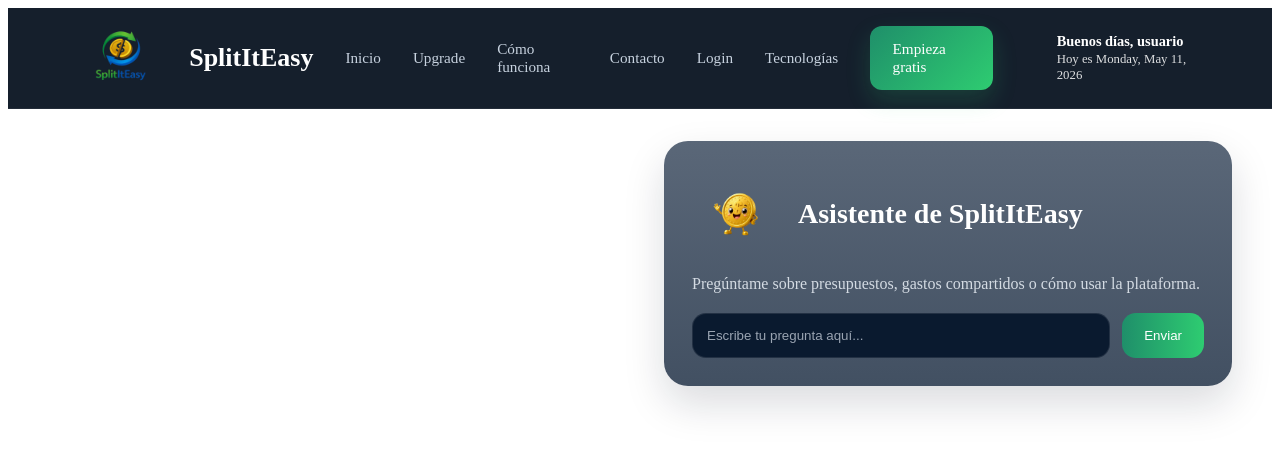
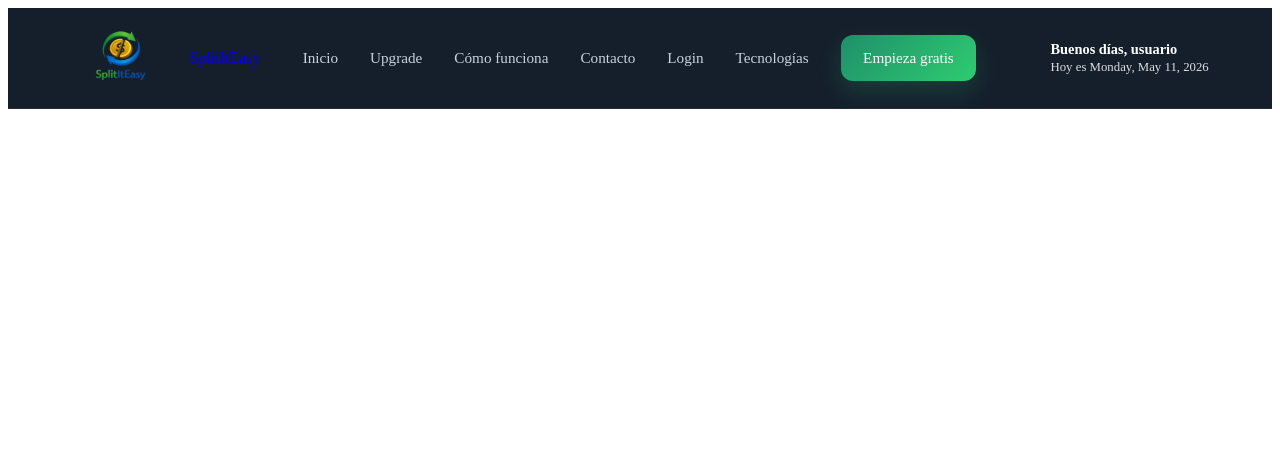
Before and after one commit to MiguelCuevasss/final_project, an Angular app in the folder proyecto_final_split/frontend/splititeasy/: page / in a window 1280 px wide. Shown: the top 450 px of the page. Built offline with nearby package versions, Linux system fonts and the light colour scheme.

Commit message:
Deleting API from header component

```diff
--- a/proyecto_final_split/frontend/splititeasy/src/app/components/header/header.css
+++ b/proyecto_final_split/frontend/splititeasy/src/app/components/header/header.css
@@ -98,97 +98,6 @@
   font-size: 0.8rem;
 }
 
-.chatbot-section {
-  min-height: calc(100vh - 96px);
-  width: 50%;
-  margin-left: auto;
-  background: #ffffff;
-  padding: 32px 40px 32px 24px;
-  box-sizing: border-box;
-  display: flex;
-  justify-content: flex-end;
-}
-
-.chatbot-container {
-  width: 100%;
-  max-width: 760px;
-}
-
-.chatbot-card {
-  background: linear-gradient(180deg, #5a6778, #425062);
-  border-radius: 24px;
-  padding: 28px;
-  box-shadow: 0 18px 40px rgba(15, 23, 42, 0.15);
-}
-
-.chat-header {
-  display: flex;
-  align-items: center;
-  gap: 16px;
-  margin-bottom: 10px;
-}
-
-.chat-avatar {
-  width: 90px;
-  height: 90px;
-  object-fit: contain;
-}
-
-.chatbot-card h2 {
-  color: #ffffff;
-  font-size: 28px;
-  margin: 0;
-}
-
-.chatbot-card p {
-  color: #d4dbe3;
-  margin-bottom: 20px;
-}
-
-.chat-response {
-  background: #0a1a2f;
-  border-left: 4px solid #2ecc71;
-  border-radius: 16px;
-  padding: 16px;
-  color: #ffffff;
-  margin-bottom: 20px;
-}
-
-.chat-input-row {
-  display: flex;
-  gap: 12px;
-}
-
-.chat-input {
-  flex: 1;
-  padding: 14px;
-  border-radius: 14px;
-  border: 1px solid rgba(255,255,255,0.1);
-  background: #0a1a2f;
-  color: white;
-  outline: none;
-  box-sizing: border-box;
-}
-
-.chat-input::placeholder {
-  color: #9aa4b2;
-}
-
-.chat-btn {
-  padding: 14px 22px;
-  border-radius: 14px;
-  border: none;
-  background: linear-gradient(90deg, #1f8f6a, #2ecc71);
-  color: white;
-  cursor: pointer;
-  transition: 0.25s;
-}
-
-.chat-btn:hover {
-  transform: translateY(-2px);
-  box-shadow: 0 10px 20px rgba(46, 204, 113, 0.25);
-}
-
 @media (max-width: 900px) {
   .chatbot-section {
     width: 100%;
--- a/proyecto_final_split/frontend/splititeasy/src/app/components/header/header.html
+++ b/proyecto_final_split/frontend/splititeasy/src/app/components/header/header.html
@@ -1,17 +1,9 @@
 <header class="main-header">
   <div class="header-container">
-    <a routerLink="/" class="brand" aria-label="Ir al inicio">
-      <img src="/logo.png" alt="SplitItEasy logo" class="brand-logo" />
-      <span class="brand-name">SplitItEasy</span>
+    <a routerLink="/" class="brand">
+      <img src="/logo.png" class="brand-logo" />
+      <span>SplitItEasy</span>
     </a>
-
-    <button
-      class="menu-toggle"
-      type="button"
-      aria-label="Abrir menú"
-      (click)="toggleMenu()">
-      ☰
-    </button>
 
     <nav class="nav" [class.nav-open]="isMenuOpen">
       <a routerLink="/inicio" (click)="closeMenu()">Inicio</a>
@@ -31,44 +23,3 @@
     </div>
   </div>
 </header>
-
-<section class="chatbot-section">
-  <div class="chatbot-container">
-    <div class="chatbot-card">
-
-      <div class="chat-header">
-  <img src="coin.png" alt="AI coin" class="chat-avatar" />
-
-  <div class="chat-title">
-    <h2>Asistente de SplitItEasy</h2>
-  </div>
-</div>
-
-      <p>Pregúntame sobre presupuestos, gastos compartidos o cómo usar la plataforma.</p>
-
-      <div class="chat-response" *ngIf="aiResponse">
-        <strong>SplitItEasy AI:</strong>
-        <p>{{ aiResponse }}</p>
-      </div>
-
-      <div class="chat-input-row">
-        <input
-          type="text"
-          [(ngModel)]="userMessage"
-          name="userMessage"
-          placeholder="Escribe tu pregunta aquí..."
-          class="chat-input"
-          (keyup.enter)="sendMessage()"
-        />
-
-        <button
-          type="button"
-          class="chat-btn"
-          (click)="sendMessage()">
-          Enviar
-        </button>
-      </div>
-
-    </div>
-  </div>
-</section>
--- a/proyecto_final_split/frontend/splititeasy/src/app/components/header/header.ts
+++ b/proyecto_final_split/frontend/splititeasy/src/app/components/header/header.ts
@@ -4,7 +4,6 @@ import { FormsModule } from '@angular/forms';
 import { RouterLink } from '@angular/router';
 
 import { GreetingPipe } from '../../pipes/greeting-pipe';
-import { ChatService } from '../../services/chat';
 
 @Component({
   selector: 'app-header',
@@ -13,37 +12,19 @@ import { ChatService } from '../../services/chat';
   templateUrl: './header.html',
   styleUrl: './header.css',
 })
+export class HeaderComponent {
 
-export class HeaderComponent {
   isMenuOpen = false;
   today = new Date();
 
-  userMessage: string = '';
-  aiResponse: string = '';
-
-  constructor(private chatService: ChatService) {}
-
+  // 🔹 ABRIR Menu
   toggleMenu(): void {
     this.isMenuOpen = !this.isMenuOpen;
   }
 
+  // 🔹 CERRAR MENÚ
   closeMenu(): void {
     this.isMenuOpen = false;
   }
 
-  sendMessage(): void {
-  console.log(this.userMessage);
-
-  if (!this.userMessage.trim()) return;
-
-  this.chatService.sendMessage(this.userMessage).subscribe({
-    next: (response) => {
-      this.aiResponse = response.aiResponse;
-    },
-    error: (error) => {
-      console.error(error);
-      this.aiResponse = 'Hubo un error al comunicarse con la IA.';
-    }
-  });
 }
-}
--- a/proyecto_final_split/frontend/splititeasy/src/app/services/chat.ts
+++ /dev/null
@@ -1,24 +0,0 @@
-import { Injectable } from '@angular/core';
-import { HttpClient } from '@angular/common/http';
-import { Observable } from 'rxjs';
-
-@Injectable({
-  providedIn: 'root'
-})
-export class ChatService {
-  private apiUrl = 'http://localhost:3000/api/chat';
-
-  constructor(private http: HttpClient) {}
-
-  getMessages(): Observable<any> {
-    return this.http.get(this.apiUrl);
-  }
-
-  sendMessage(message: string): Observable<any> {
-  return this.http.post<any>(this.apiUrl, { message });
-  }
-
-  updateMessage(id: number, message: string): Observable<any> {
-    return this.http.patch(`${this.apiUrl}/${id}`, { message });
-  }
-}
```
Also changed, not shown: proyecto_final_split/frontend/splititeasy/public/coin.png (deleted), 1 other file (tests, documents, lock files or other folders).
